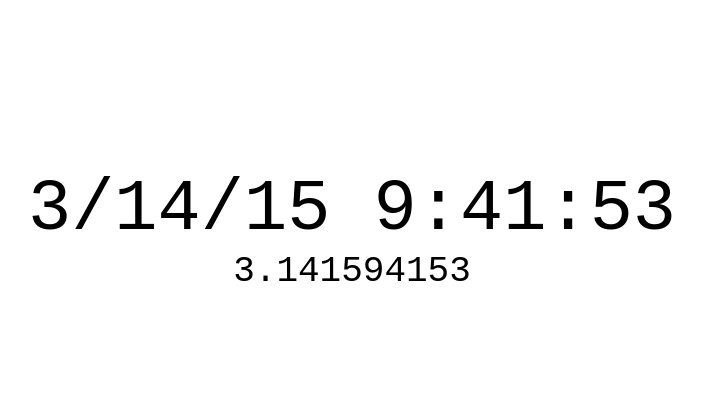
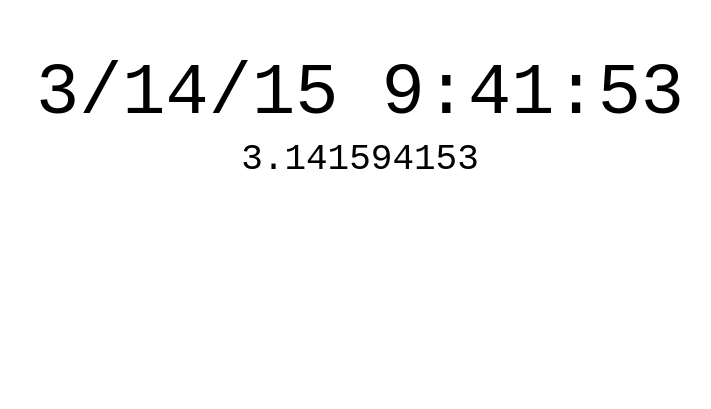
Before and after one commit to TheNickestNick/nickaceves.github.io, a plain HTML site: page pi/index.html in a window 1280 px wide. Shown: the part 399-808 px from the top of the page, without its empty margins (288-999 px from the left). Drawn offline with Linux system fonts and the light colour scheme.

Commit message:
Fixed pi counter.

```diff
--- a/pi/index.html
+++ b/pi/index.html
@@ -3,25 +3,34 @@
   <head>
     <title>Pi Day Counter</title>
     <style>
+      html, body, table { height: 100%; width: 100%; }
+      td {
+        text-align: center;
+      }
+
       #datetime {
-        text-align: center;
-        height: 100%;
-        padding-top: 50%;
-        margin-top: -1em;
+        vertical-align: bottom;
         font-size: 72px;
         font-family: "Courier New", Courier, monospace;
       }
 
       #pi {
-        text-align: center;
+        vertical-align: top;
         font-family: "Courier New", Courier, monospace;
         font-size: 36px;
+      }
+
+      #wrapper {
+        display: table;
       }
     </style>
   </head>
   <body>
-    <div id="datetime"></div>
-    <div id="pi"></div>
+    <!-- Because the only thing better than iframes is tables, bitches. -->
+    <table>
+      <tr><td id="datetime"></td></tr>
+      <tr><td id="pi"></td></tr>
+    </table>
     <script>
       function pad2(i) {
         return (i + 100).toString().substr(1, 2);
@@ -29,12 +38,12 @@
 
       function formatDate(d) {
         return (d.getMonth()+1) + '/' + d.getDate() + '/' + (d.getFullYear() - 2000) +
-               ' ' + d.getHours() + ':' + pad2(d.getMinutes()) + ':' + pad2(d.getSeconds());
+               ' ' + (d.getHours() % 12) + ':' + pad2(d.getMinutes()) + ':' + pad2(d.getSeconds());
       }
 
       function formatPi(d) {
         return (d.getMonth()+1) + '.' + d.getDate() + (d.getFullYear() - 2000) +
-                d.getHours() + d.getMinutes() + d.getSeconds();
+                (d.getHours() % 12) + d.getMinutes() + d.getSeconds();
       }
 
       var datetime = document.getElementById('datetime');
@@ -47,7 +56,8 @@
         pi.textContent = piText;
 
         if (piText == '3.141592653') {
-          document.body.style.fontWeight = 'bold';
+          pi.style.fontWeight = 'bold';
+          pi.style.color = 'maroon';
           return;
         }
 
```
